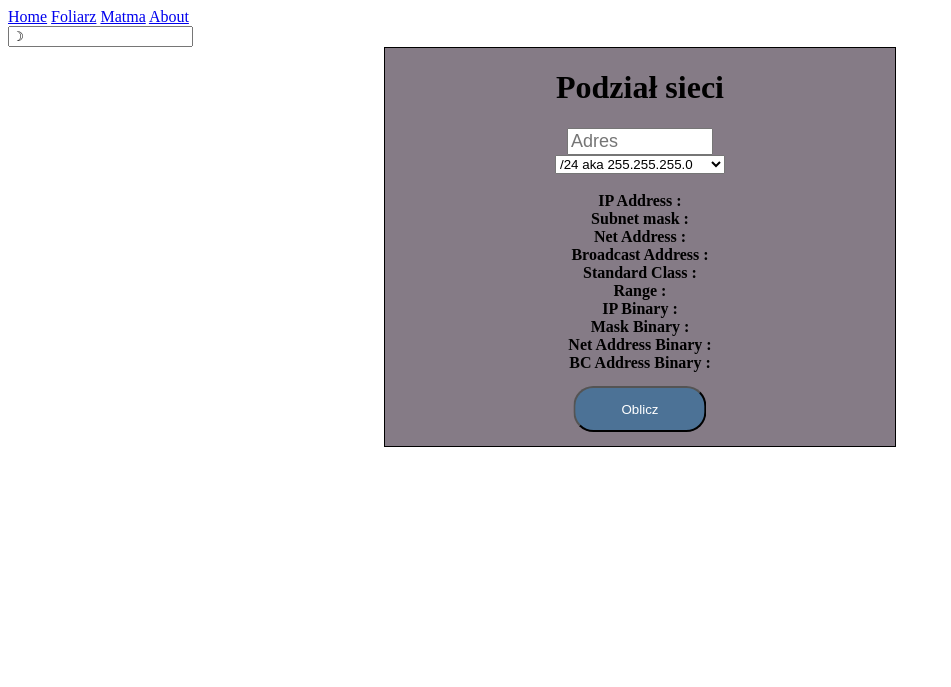
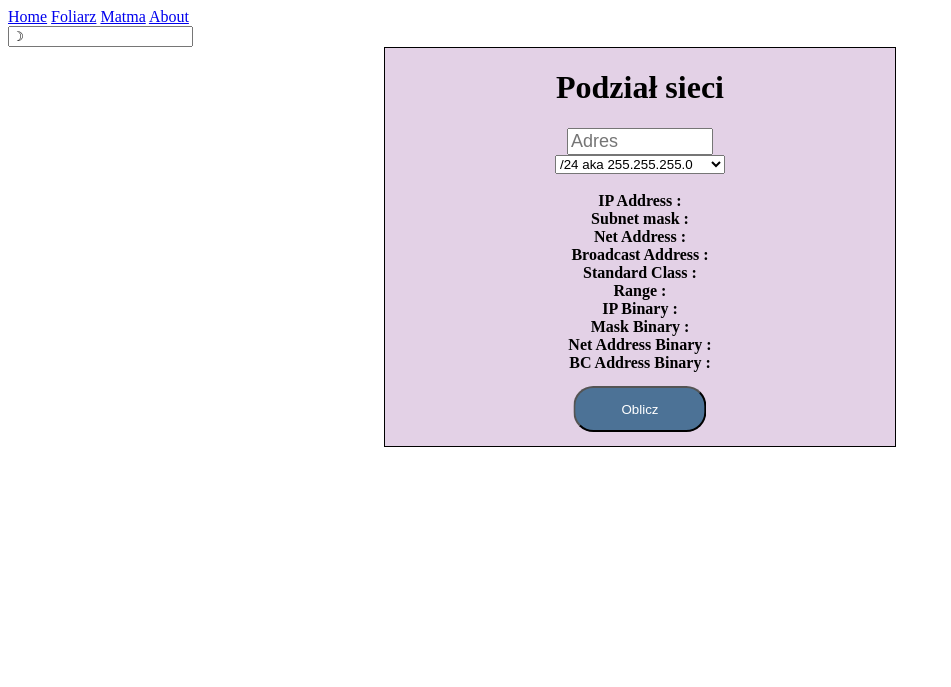
Before and after one commit to PawelMierzwa/school-cheat, a PHP site: page /foliage in a window 1280 px wide. Shown: the top 687 px of the page, without its empty margins (0-951 px from the left). Run offline with PHP 8.4, Linux system fonts and the light colour scheme.

Commit message:
Update foliage.css
Co-Authored-By: DmytroSobol <79514945+DmytroSobol@users.noreply.github.com>

```diff
--- a/template/css/foliage.css
+++ b/template/css/foliage.css
@@ -9,7 +9,8 @@
     -moz-box-sizing: border-box;
     -webkit-box-sizing: border-box;
     border: 1px solid black;
-	background-color: rgb(133, 123, 134);
+	background-color: rgb(227, 209, 230);
+	color: black;
     font-weight: bold;
 }
 
```
